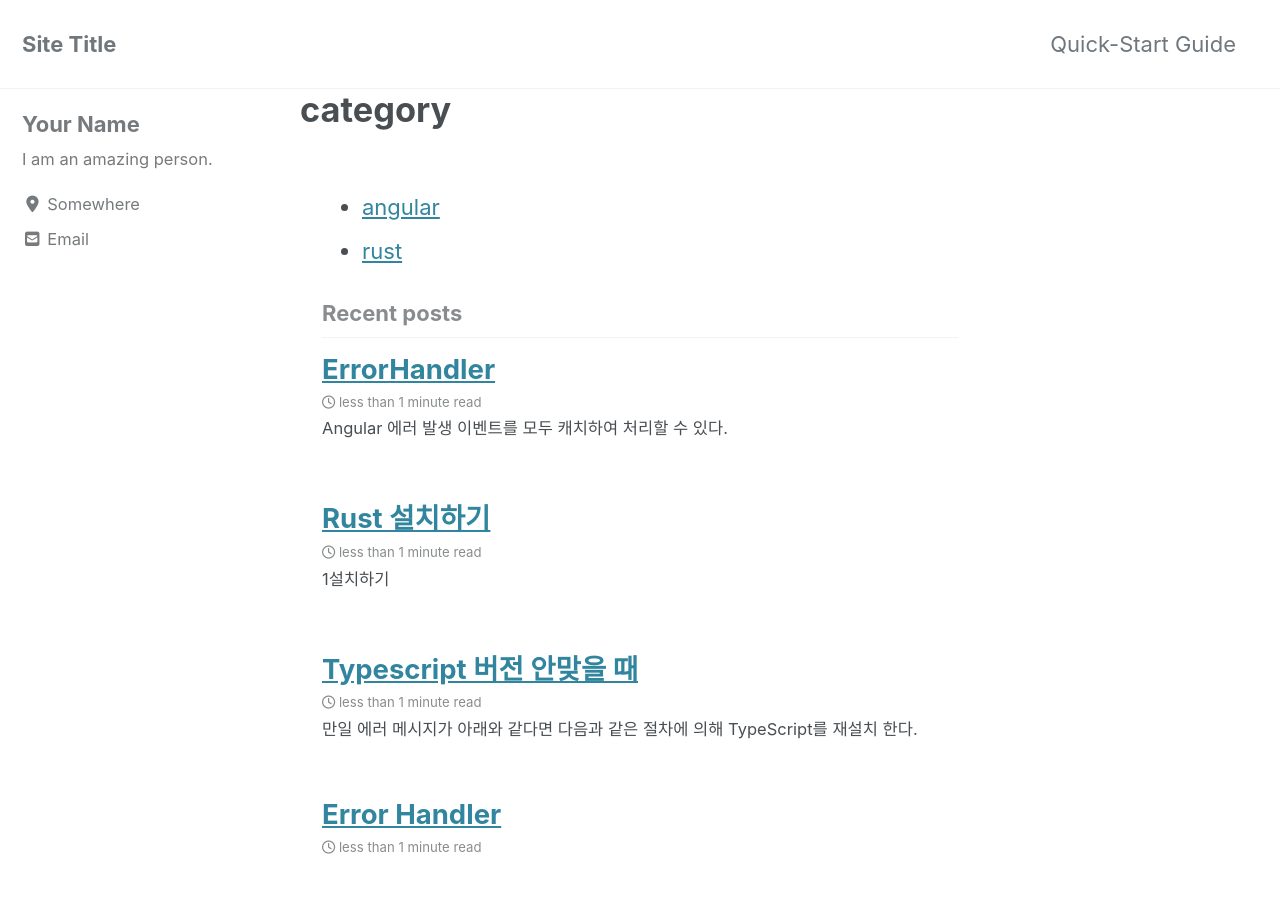
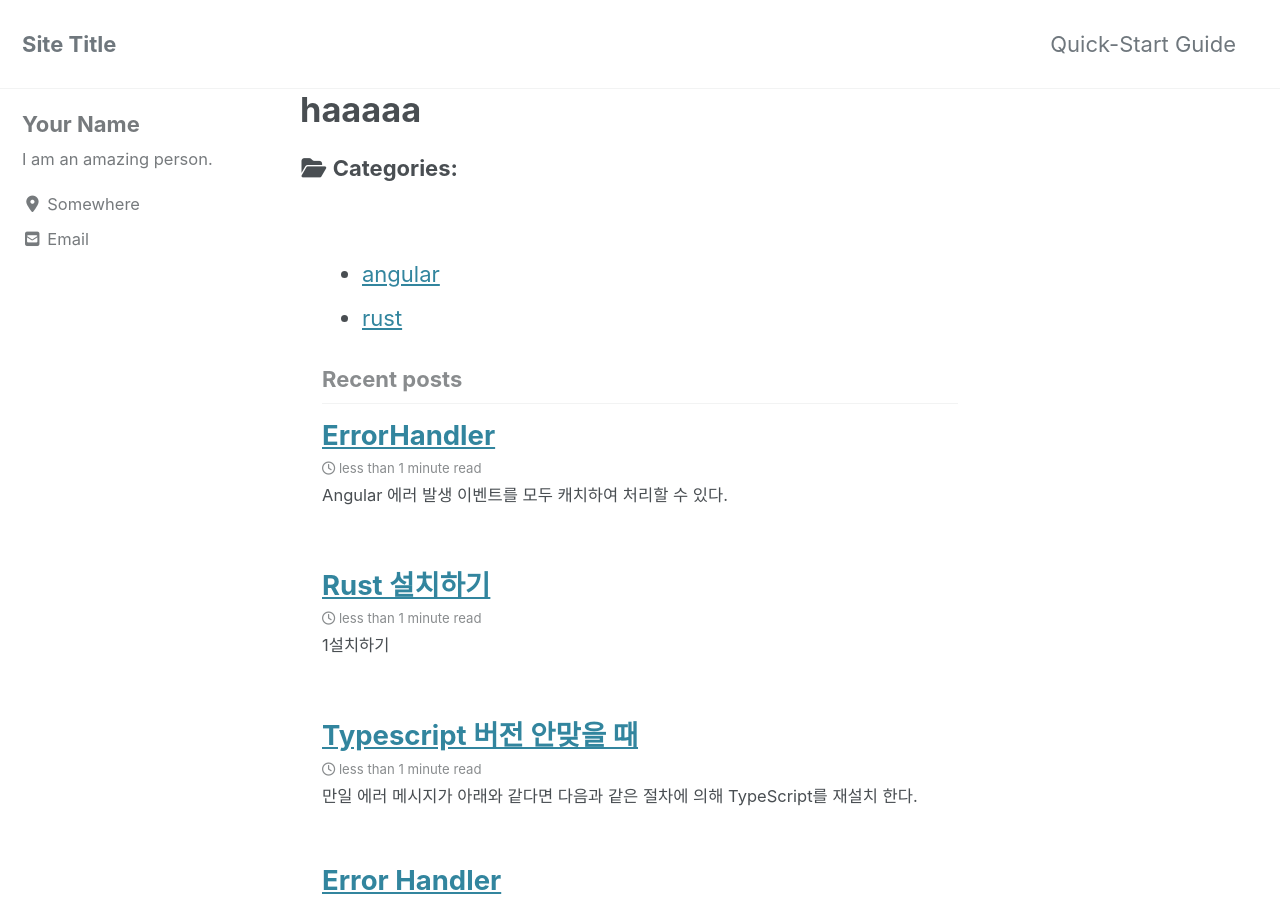
Before and after one commit to ksrae/ksrae.github.io, a Jekyll site: the page built from index.html, in a window 1280 px wide and 900 px high. Built offline with Jekyll 4.4.1, drawn with Linux system fonts in a browser that asks for light colours; cached includes are drawn as plain includes; nearby versions of some CDN libraries; the list of posts is cut into pages by our own code.

Commit message:
category-list include

```diff
--- a/_includes/category-list.html
+++ b/_includes/category-list.html
@@ -1,3 +1,4 @@
+<h1>haaaaa</h1>
 {% case site.category_archive.type %}
   {% when "liquid" %}
     {% assign path_type = "" %}
--- a/_includes/sidebar.html
+++ b/_includes/sidebar.html
@@ -22,5 +22,6 @@
   {% endif %}
   </div>
 {% endif %}
-
-<h1>category</h1>
+<div>
+  {% include category-list.html %}
+</div>
```
